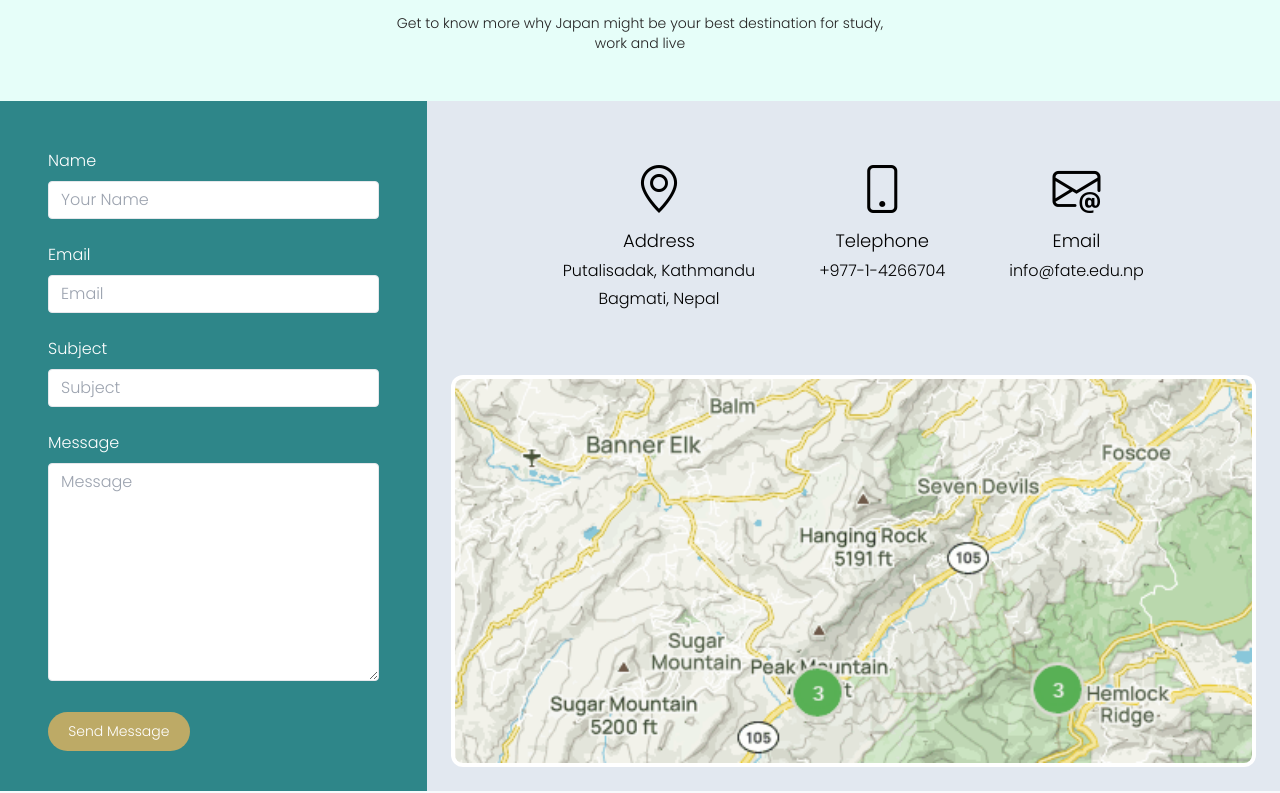
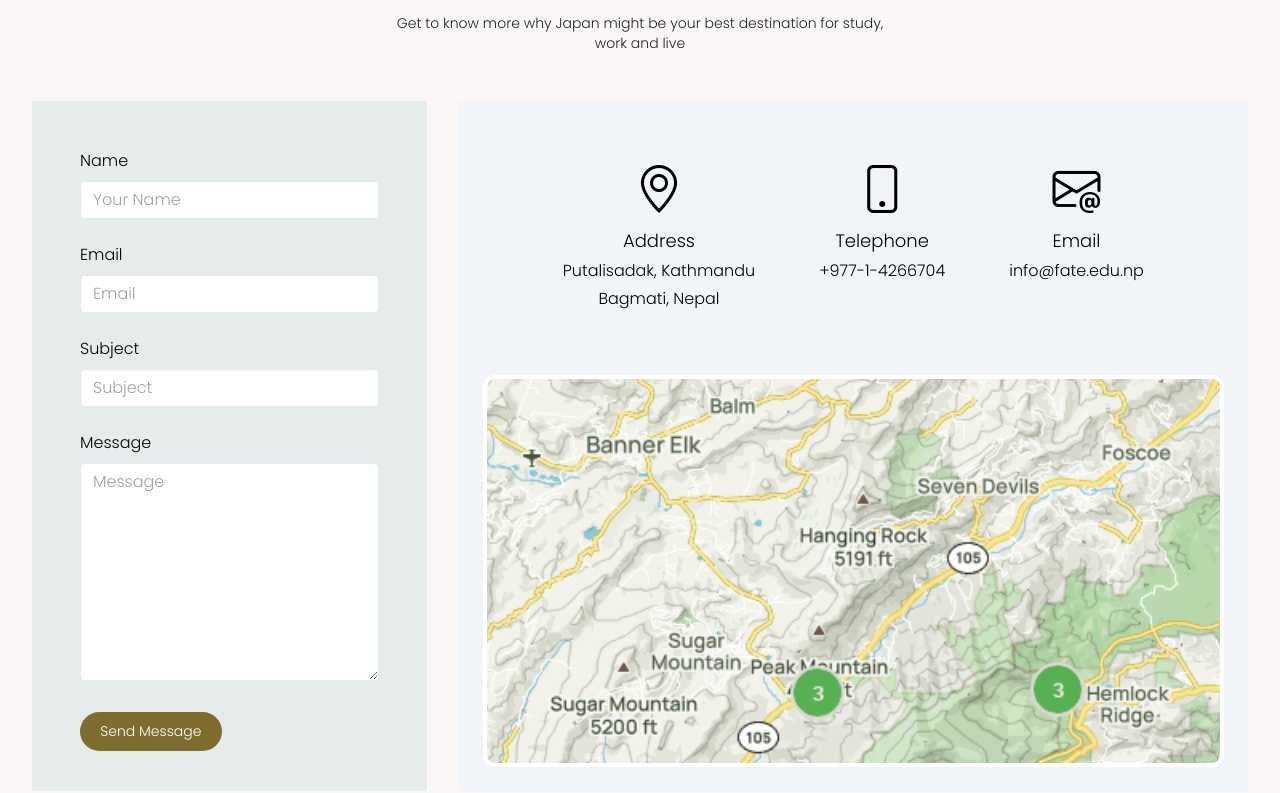
Before and after one commit to hpsanjel/Fate, a React (Vite) app: page /contact in a window 1280 px wide. Shown: the part 439-1232 px from the top of the page. Built offline with nearby package versions, Linux system fonts and the light colour scheme.

Commit message:
Updated contrast color to CTA buttons

```diff
--- a/src/Components/Includes/ContactDetails.jsx
+++ b/src/Components/Includes/ContactDetails.jsx
@@ -2,7 +2,7 @@ import React from "react";
 
 const ContactDetails = () => {
 	return (
-		<div className="flex flex-col items-center justify-between bg-slate-200">
+		<div className="flex flex-col items-center justify-between bg-slate-100">
 			<div className="flex flex-col md:flex-row gap-4 sm:gap-16 mt-12 sm:mt-16 text-black">
 				<div className="flex flex-col items-center gap-y-1 hover:text-fatePrimary/90 mb-8">
 					<i className="bi bi-geo-alt sm:text-5xl text-3xl mb-2 "></i>
--- a/src/Components/Includes/ContactForm.jsx
+++ b/src/Components/Includes/ContactForm.jsx
@@ -85,9 +85,9 @@ const ContactForm = () => {
 	return (
 		<>
 			<SectionHeader firstline="Stay Updated" firstheading="Keep in touch" shortdesc="Get to know more why Japan might be your best destination for study, work and live" />
-			<div className=" grid md:grid-cols-12 pb-8  sm:pb-20 bg-slate-50">
-				<div className="bg-fatePrimary pb-2 mx-6 sm:m-0 grid sm:col-span-4 p-8 lg:p-12 lg:pb-4">
-					<form onSubmit={handleFormSubmit} className="text-white">
+			<div className=" grid md:grid-cols-12 pb-8  sm:pb-20">
+				<div className="bg-fatePrimary/10 pb-2 ml-8 grid sm:col-span-4 p-8 lg:p-12 lg:pb-4">
+					<form onSubmit={handleFormSubmit} className="text-black">
 						<div className="mb-6">
 							<label className="block mb-2 text-md" htmlFor="name">
 								Name
@@ -123,7 +123,7 @@ const ContactForm = () => {
 					</form>
 				</div>
 
-				<div className="grid sm:col-span-8 mx-6 sm:m-0">
+				<div className="grid sm:col-span-8 mx-8">
 					<ContactDetails />
 				</div>
 			</div>
--- a/src/Components/Includes/HeroSection.jsx
+++ b/src/Components/Includes/HeroSection.jsx
@@ -1,5 +1,5 @@
 import React from "react";
-import StyledButton from "./PrimaryButton";
+import PrimaryButton from "./PrimaryButton";
 import OutlinedButton from "./SecondaryButton";
 import Stats from "./Stats";
 import { useNavigate } from "react-router-dom";
@@ -13,20 +13,23 @@ const HeroSection = () => {
 	const { t } = useTranslation();
 
 	return (
-		<div>
-			<div className="flex items-center px-8 h-[650px] opacity-80" style={{ backgroundImage: "url('/images/heroimage.jpeg')" }}>
-				<div className="w-fit mx-auto p-6 text-center relative bg-fatePrimary/90">
-					<h1 className="font-bold tracking-tight text-white">
-						<span className=" text-white text-5xl md:text-6xl">Study and Work in JAPAN 🇯🇵</span>
+		<div className="container">
+			<div className="flex relative items-center px-8 h-[650px] opacity-80">
+				<img src="/images/heroimage.jpeg" alt="Hero Image" className="absolute inset-0 w-full h-full object-cover" />
+
+				<div className="max-w-2xl w-fit mx-auto p-8 text-center relative bg-[#dddbd7]">
+					<h1 className="font-bold tracking-tight">
+						<span className=" text-black text-4xl md:text-5xl">Study and Work in JAPAN</span>
 					</h1>
-					<p className="mt-6 text-md md:text-xl text-white">
+					<p className="mt-6 text-md md:text-xl text-black">
 						Unlock world-className education and endless opportunities with our expert guidance.
 						<br /> With our service, you can easily fulfil your dream.
 					</p>
 					<div>
-						<StyledButton type="submit" onClick={() => navigate(`/Contact`)} className="mt-8 mr-4 mb-2">
+						<PrimaryButton type="submit" onClick={() => navigate(`/Contact`)} className="mt-8 mr-4 mb-2">
 							Book Consultation
-						</StyledButton>
+						</PrimaryButton>
+
 						<OutlinedButton onClick={() => navigate(`/Destination`)} className="mt-2">
 							Explore More
 						</OutlinedButton>
--- a/src/Components/Includes/Navbar.jsx
+++ b/src/Components/Includes/Navbar.jsx
@@ -60,6 +60,7 @@ const Navbar = () => {
 					<div className="hidden sm:block">
 						<PrimaryButton onClick={openModal}>Request Callback</PrimaryButton>
 					</div>
+
 					<button className="nav_btn absolute top-2 right-2" onClick={showNavBar}>
 						{isMenuOpen ? <i className="bi bi-x"></i> : <i className="bi bi-list"></i>}
 					</button>
--- a/src/Components/Includes/PrimaryButton.js
+++ b/src/Components/Includes/PrimaryButton.js
@@ -2,7 +2,7 @@ import styled from "styled-components";
 
 export const PrimaryButton = styled.button`
 	border: 1px solid transparent;
-	background-color: #bdaa66;
+	background-color: #7f6d2f;
 	color: white;
 	padding: 0.5rem 1.2rem;
 	text-align: center;
--- a/src/Components/Pages/About/About.jsx
+++ b/src/Components/Pages/About/About.jsx
@@ -10,7 +10,7 @@ const About = () => {
 	const bgimage = 'url("/images/headerbanner.png")';
 
 	return (
-		<>
+		<div className="container">
 			<Banner pageTitle={pageTitle} breadcrumbs={breadcrumbs} bgimage={bgimage} />
 
 			<SectionHeader firstline="Know us Better" firstheading={pageTitle} shortdesc="Nepal's bridge to top Japanese universities. Empowering dreams, one student at a time. " />
@@ -18,7 +18,7 @@ const About = () => {
 
 			<SectionHeader firstline="What we do" firstheading="Our Facilities" shortdesc="Your Japan study dream starts here: expert guidance, top university placement, scholarship support. " />
 			<Services />
-		</>
+		</div>
 	);
 };
 
--- a/src/Components/Pages/Blog/Blog.jsx
+++ b/src/Components/Pages/Blog/Blog.jsx
@@ -67,13 +67,13 @@ const Blog = () => {
 	// };
 
 	return (
-		<div className="">
+		<div className="container">
 			<Banner pageTitle={pageTitle} breadcrumbs={breadcrumbs} bgimage={bgimage} />
 			<SectionHeader firstline="Learn more about us" firstheading={pageTitle} shortdesc="Everything you may like to explore more about Japan and its best offers" />
 
 			<div className="w-2/3 md:w-1/2 mx-6 sm:mx-auto relative flex ">
-				<input type="text" className="w-full border-2 focus:outline-none border-black bg-white rounded-md my-6 p-4" placeholder="search blogs..." onChange={handleInputChange}></input>
-				{/* <i className="bi bi-search text-lg absolute top-0 right-0"></i> */}
+				<input type="text" className="w-full border-2 focus:outline-none border-black bg-white rounded-md my-6 p-4" placeholder="Search blogs..." onChange={handleInputChange}></input>
+				<i className="bi bi-search text-lg absolute top-10 right-4"></i>
 			</div>
 
 			{/* <form onSubmit={handleSubmitBlog} action="POST">
@@ -87,7 +87,7 @@ const Blog = () => {
 
 			{/* <div className="grid col-span-8 overflow-y-scroll no-scrollbar"> */}
 			{searchBlogsKey && <span className="text-sm text-green-700 -mt-10">{searchBlogsResults.length > 0 ? `${searchBlogsResults.length} relevant ${searchBlogsResults.length === 1 ? "blog" : "blogs"} found` : <h3 className="text-sm text-red-700">{noResultsFound ? `No results found for the term "${searchBlogsKey}".` : "Loading..."}</h3>}</span>}
-			<div className="grid grid-cols-1 md:grid-cols-2 gap-8 mt-7 mb-12 px-6">
+			<div className="grid grid-cols-1 md:grid-cols-2 gap-8 mt-7 pb-12 px-8">
 				{!noResultsFound &&
 					searchBlogsResults.map((blog, index) => (
 						<div key={index} className="relative flex w-full flex-row rounded-lg bg-white bg-clip-border text-gray-700 shadow-md mr-8">
--- a/src/Components/Pages/Contact/Contact.jsx
+++ b/src/Components/Pages/Contact/Contact.jsx
@@ -10,11 +10,11 @@ const Contact = () => {
 	const bgimage = 'url("/images/heroimage.jpeg")';
 
 	return (
-		<>
+		<div className="container">
 			<Banner pageTitle={pageTitle} breadcrumbs={breadcrumbs} bgimage={bgimage} />
 
 			<ContactForm />
-		</>
+		</div>
 	);
 };
 
--- a/src/Components/Pages/Destination/Destination.jsx
+++ b/src/Components/Pages/Destination/Destination.jsx
@@ -27,10 +27,10 @@ const Destination = () => {
 	});
 
 	return (
-		<>
+		<div className="container">
 			<Banner pageTitle={pageTitle} breadcrumbs={breadcrumbs} bgimage={bgimage} />
 			<SectionHeader firstline="Explore best universities" firstheading={pageTitle} shortdesc="You can choose the best universities of Japan as per your choice" />
-			<div className="rounded-lg text-left grid grid-cols-1 text-md md:grid-cols-2 lg:grid-cols-3 gap-6 p-6 md:text-left md:gap-8">
+			<div className="rounded-lg text-left grid grid-cols-1 text-md md:grid-cols-2 lg:grid-cols-3 gap-6 p-8 md:text-left md:gap-8">
 				{uniqueRegions.map((region, id) => {
 					const dest = StudyDestinations.find((dest) => dest.region === region);
 					return (
@@ -50,7 +50,7 @@ const Destination = () => {
 					);
 				})}
 			</div>
-		</>
+		</div>
 	);
 };
 
--- a/src/Components/Pages/Services/Services.jsx
+++ b/src/Components/Pages/Services/Services.jsx
@@ -4,7 +4,7 @@ import { FeatureCard } from "../../Includes/FeatureCard";
 const Services = () => {
 	return (
 		<section className="w-full">
-			<div className=" grid grid-cols-2 gap-6 p-12 my-6 text-center md:grid-cols-3 md:gap-6 lg:grid-cols-4 ">
+			<div className=" grid grid-cols-2 gap-6 p-12 mt-6 text-center md:grid-cols-3 md:gap-6 lg:grid-cols-4 ">
 				<FeatureCard image="/images/location.png" altimage="location icon" imgwidth={56} feature="Centered Location" />
 
 				<FeatureCard image="/images/support.png" altText="image1" imgwidth={56} feature="24/7 Support" />
--- a/src/index.css
+++ b/src/index.css
@@ -34,7 +34,7 @@ body {
 	font-size: 16px;
 	max-width: 1400px;
 	margin: 0 auto;
-	background-color: #e6fef9;
+	background-color: #ffffff;
 }
 
 a {
@@ -45,7 +45,7 @@ a {
 	max-width: 1400px;
 	margin: 0 auto;
 	flex: 1;
-	background-color: #f5ecec;
+	background: #fcf7f7;
 }
 
 li {
```
